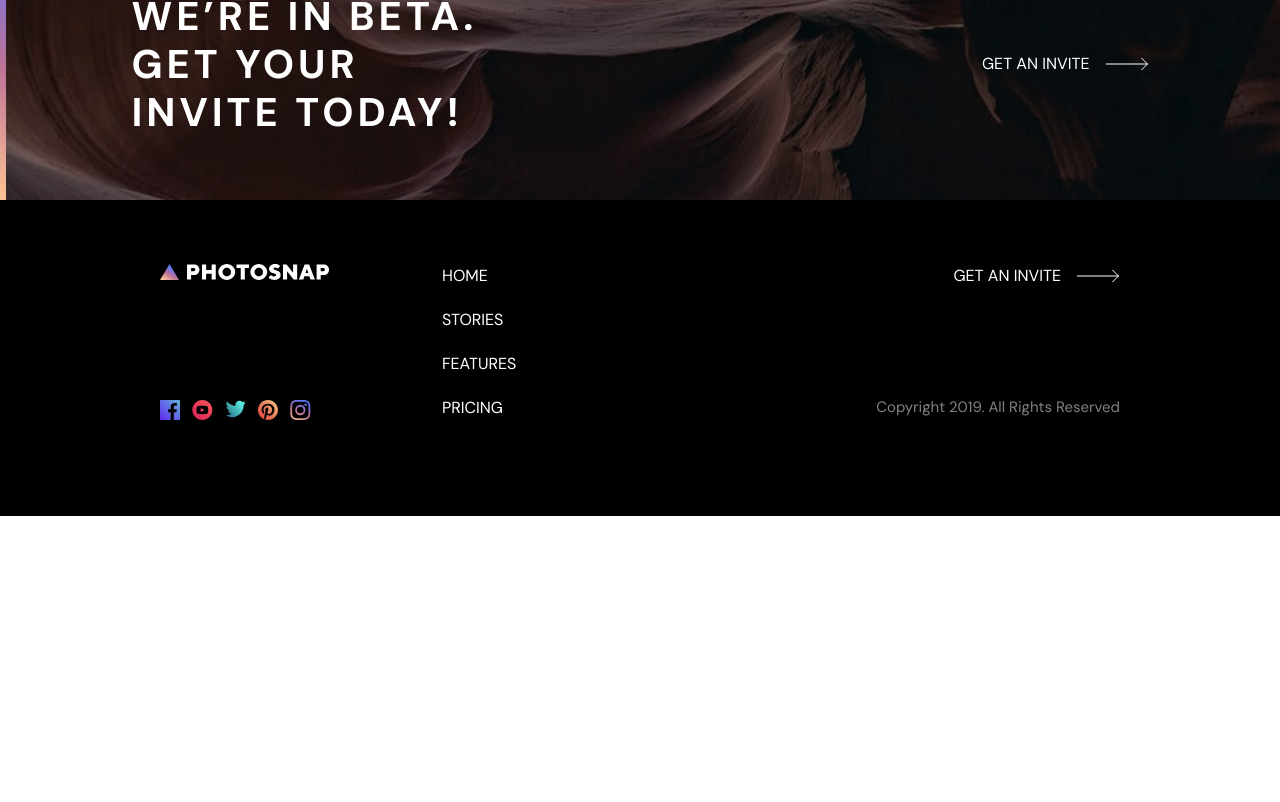
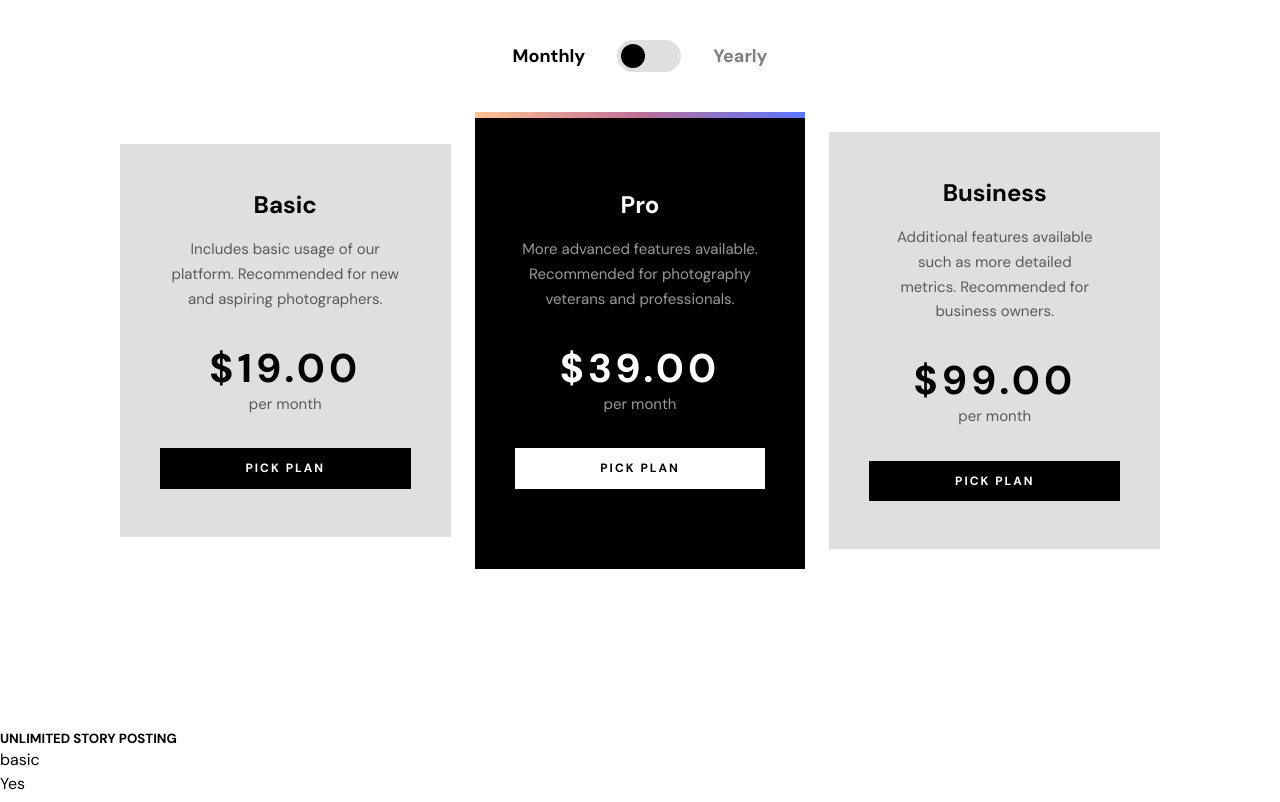
Before and after one commit to s2i61m97o/fm-photosnap-multipage, a Next.js app: page /pricing in a window 1280 px wide. Shown: the part 634-1436 px from the top of the page. Before the commit the page ends 1150 px from the top, so only its background shows below. Built offline with nearby package versions, Linux system fonts and the light colour scheme.

Commit message:
page(pricing): add plan cards & billing toggle

```diff
--- /dev/null
+++ b/src/app/(withCalltoAction)/pricing/page.module.scss
@@ -0,0 +1,35 @@
+@use "../../../styles/sass/variables" as v;
+@use "../../../styles/sass/breakpoints" as mq;
+@use "../../../styles/sass/typography" as t;
+
+.plans {
+  margin: clamp(v.$sp-800, 1.1374rem + 12.2137vw, v.$sp-1400)
+    clamp(v.$sp-400, 1.5229rem + 2.0356vw, v.$sp-500);
+}
+
+.plans__toggle {
+  align-items: center;
+  color: rgb(from v.$neutral-950 r g b / 0.5);
+  display: flex;
+  gap: v.$sp-400;
+  justify-content: center;
+  text-transform: capitalize;
+  @include t.preset4;
+}
+
+.toggle__textActive {
+  color: v.$neutral-950;
+}
+
+.pricing__plans {
+  display: grid;
+  gap: v.$sp-300;
+  margin-block: v.$sp-500;
+
+  @include mq.lg {
+    align-items: center;
+    grid-template-columns: repeat(3, max-content);
+    justify-content: center;
+    overflow: hidden;
+  }
+}
--- a/src/app/(withCalltoAction)/pricing/page.tsx
+++ b/src/app/(withCalltoAction)/pricing/page.tsx
@@ -1,8 +1,63 @@
+"use client";
 import Article from "@/components/ui/Article/Article";
 import {Images} from "@/assets/images/pricing";
 import Toggle from "@/components/ui/Toggle/Toggle";
+import styles from "./page.module.scss";
+import {useState} from "react";
+import clsx from "clsx";
+import PlanCard from "@/components/ui/PlanCard/PlanCard";
+import pricing from "@/data/pricing.json";
+
+type BillingPeriod = "monthly" | "yearly";
+interface PlanFeatures {
+  "unlimited-story-posting": boolean;
+  "unlimited-photo-upload": boolean;
+  "embedding-custom-content": boolean;
+  "customize-metadata": boolean;
+  "advanced-metrics": boolean;
+  "photo-downloads": boolean;
+  "search-engine-indexing": boolean;
+  "custom-analytics": boolean;
+}
+
+interface Pricing {
+  title: string;
+  description: string;
+  price: {
+    monthly: string;
+    yearly: string;
+  };
+  featured: boolean;
+  planFeatures: PlanFeatures;
+}
 
 export default function Pricing() {
+  const [billingPeriod, setBillingPeriod] = useState<BillingPeriod>("monthly");
+
+  function onToggle() {
+    setBillingPeriod((prev) => {
+      return prev === "yearly" ? "monthly" : "yearly";
+    });
+  }
+
+  const featureKeys = Object.keys(pricing[0].planFeatures) as Array<
+    keyof PlanFeatures
+  >;
+  const featureCards = featureKeys.map((feature) => {
+    return (
+      <div key={feature}>
+        <h5>{feature.replaceAll("-", " ").toUpperCase()}</h5>
+        {pricing.map((plan, index) => {
+          return (
+            <div key={index}>
+              <p>{plan.title}</p>
+              <p>{plan.planFeatures[feature] ? "Yes" : "No"}</p>
+            </div>
+          );
+        })}
+      </div>
+    );
+  });
   return (
     <>
       <Article
@@ -29,6 +84,40 @@ export default function Pricing() {
           </p>
         </>
       </Article>
+      <section className={styles.plans}>
+        <div className={styles.plans__toggle}>
+          <span
+            className={clsx(
+              billingPeriod === "monthly" && styles.toggle__textActive,
+            )}
+          >
+            monthly
+          </span>
+          <Toggle onToggle={onToggle} />
+          <span
+            className={clsx(
+              billingPeriod === "yearly" && styles.toggle__textActive,
+            )}
+          >
+            yearly
+          </span>
+        </div>
+        <div className={styles.pricing__plans}>
+          {pricing.map((plan) => {
+            return (
+              <PlanCard
+                key={plan.title}
+                title={plan.title}
+                description={plan.description}
+                price={plan.price}
+                billingPeriod={billingPeriod}
+                featureCard={plan.featured}
+              />
+            );
+          })}
+        </div>
+      </section>
+      <section style={{marginBlock: "10rem"}}>{featureCards}</section>
     </>
   );
 }
--- /dev/null
+++ b/src/components/ui/PlanCard/PlanCard.module.scss
@@ -0,0 +1,117 @@
+@use "../../../styles/sass/variables" as v;
+@use "../../../styles/sass/typography" as t;
+@use "../../../styles/sass/breakpoints" as mq;
+
+.card {
+  display: grid;
+  gap: v.$sp-500;
+  padding: v.$sp-600 v.$sp-400;
+  text-align: center;
+  @include mq.sm {
+    grid-template-columns: 1fr 1fr;
+    padding: v.$sp-500;
+    text-align: left;
+  }
+  @include mq.lg {
+    gap: v.$sp-400;
+    grid-template-columns: 1fr;
+    max-width: clamp(18.75rem, 11.0577rem + 12.0192vw, 21.875rem);
+    padding-block: v.$sp-600;
+    text-align: center;
+  }
+}
+
+.card__info {
+  display: grid;
+  gap: v.$sp-250;
+
+  h4 {
+    text-transform: capitalize;
+    @include t.preset3;
+  }
+  p {
+    @include t.preset5r;
+  }
+}
+
+.card__price {
+  @include mq.sm {
+    justify-self: end;
+  }
+  @include mq.lg {
+    justify-self: center;
+  }
+}
+
+.price__value {
+  @include t.preset1;
+}
+
+.price__period {
+  @include t.preset5r;
+}
+
+.card__btn {
+  border: none;
+  padding: v.$sp-150;
+  text-transform: uppercase;
+  @include t.preset7;
+}
+
+.cardStandard {
+  background-color: v.$neutral-300;
+
+  h3,
+  h4 {
+    color: v.$neutral-950;
+  }
+
+  p {
+    color: rgb(from v.$neutral-950 r g b/ 0.6);
+  }
+
+  .card__btn {
+    background-color: v.$neutral-950;
+    color: v.$neutral-0;
+  }
+}
+
+.cardFeature {
+  background-color: v.$neutral-950;
+  padding-block: v.$sp-1000;
+  position: relative;
+
+  h3,
+  h4 {
+    color: v.$neutral-0;
+  }
+
+  p {
+    color: rgb(from v.$neutral-0 r g b/ 0.6);
+  }
+
+  .card__btn {
+    background-color: v.$neutral-0;
+    color: v.$neutral-950;
+  }
+
+  &::before {
+    content: "";
+    background-image: v.$g-6;
+    height: 6px;
+    inset-block: 0;
+    inset-inline: 0;
+    left: 0;
+    position: absolute;
+    top: 0;
+
+    @include mq.sm {
+      height: unset;
+      width: 6px;
+    }
+    @include mq.lg {
+      height: 6px;
+      width: unset;
+    }
+  }
+}
--- /dev/null
+++ b/src/components/ui/PlanCard/PlanCard.tsx
@@ -0,0 +1,44 @@
+import styles from "./PlanCard.module.scss";
+import clsx from "clsx";
+
+interface PlanCardProps {
+  title: string;
+  description: string;
+  price: {
+    monthly: string;
+    yearly: string;
+  };
+  featureCard?: boolean;
+  billingPeriod: string;
+}
+
+export default function PlanCard({
+  title,
+  description,
+  price,
+  featureCard = false,
+  billingPeriod,
+}: PlanCardProps) {
+  return (
+    <div
+      className={clsx(
+        styles.card,
+        featureCard ? styles.cardFeature : styles.cardStandard,
+      )}
+    >
+      <div className={styles.card__info}>
+        <h4>{title}</h4>
+        <p>{description}</p>
+      </div>
+      <div className={styles.card__price}>
+        <h3 className={styles.price__value}>
+          ${billingPeriod === "monthly" ? price.monthly : price.yearly}
+        </h3>
+        <p className={styles.price__period}>
+          {billingPeriod === "monthly" ? "per month" : "per year"}
+        </p>
+      </div>
+      <button className={styles.card__btn}>pick plan</button>
+    </div>
+  );
+}
--- a/src/components/ui/Toggle/Toggle.tsx
+++ b/src/components/ui/Toggle/Toggle.tsx
@@ -1,9 +1,13 @@
 import styles from "./Toggle.module.scss";
 
-export default function Toggle() {
+export default function Toggle({onToggle}: {onToggle: () => void}) {
   return (
     <label className={styles.toggle}>
-      <input type="checkbox" className={styles.toggle__checkbox} />
+      <input
+        type="checkbox"
+        className={styles.toggle__checkbox}
+        onClick={onToggle}
+      />
       <span className={styles.toggle__thumb}></span>
     </label>
   );
--- /dev/null
+++ b/src/data/pricing.json
@@ -0,0 +1,59 @@
+[
+  {
+    "title": "basic",
+    "description": "Includes basic usage of our platform. Recommended for new and aspiring photographers.",
+    "price": {
+      "monthly": "19.00",
+      "yearly": "199.00"
+    },
+    "featured": false,
+    "planFeatures": {
+      "unlimited-story-posting": true,
+      "unlimited-photo-upload": true,
+      "embedding-custom-content": false,
+      "customize-metadata": false,
+      "advanced-metrics": false,
+      "photo-downloads": false,
+      "search-engine-indexing": false,
+      "custom-analytics": false
+    }
+  },
+  {
+    "title": "pro",
+    "description": "More advanced features available. Recommended for photography veterans and professionals.",
+    "price": {
+      "monthly": "39.00",
+      "yearly": "399.00"
+    },
+    "featured": true,
+    "planFeatures": {
+      "unlimited-story-posting": true,
+      "unlimited-photo-upload": true,
+      "embedding-custom-content": true,
+      "customize-metadata": true,
+      "advanced-metrics": false,
+      "photo-downloads": false,
+      "search-engine-indexing": false,
+      "custom-analytics": false
+    }
+  },
+  {
+    "title": "business",
+    "description": "Additional features available such as more detailed metrics. Recommended for business owners.",
+    "price": {
+      "monthly": "99.00",
+      "yearly": "999.00"
+    },
+    "featured": false,
+    "planFeatures": {
+      "unlimited-story-posting": true,
+      "unlimited-photo-upload": true,
+      "embedding-custom-content": true,
+      "customize-metadata": true,
+      "advanced-metrics": true,
+      "photo-downloads": true,
+      "search-engine-indexing": true,
+      "custom-analytics": true
+    }
+  }
+]
```
